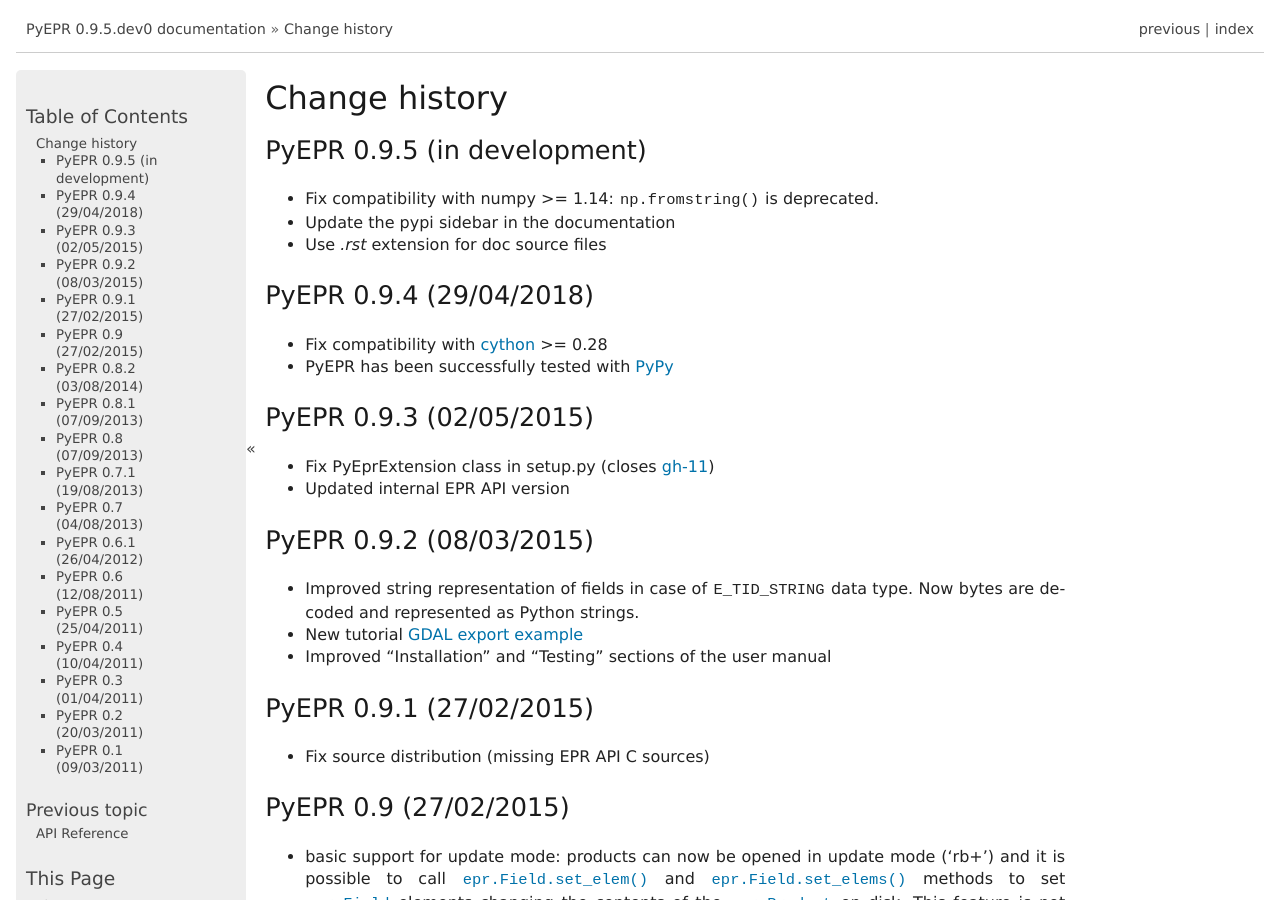
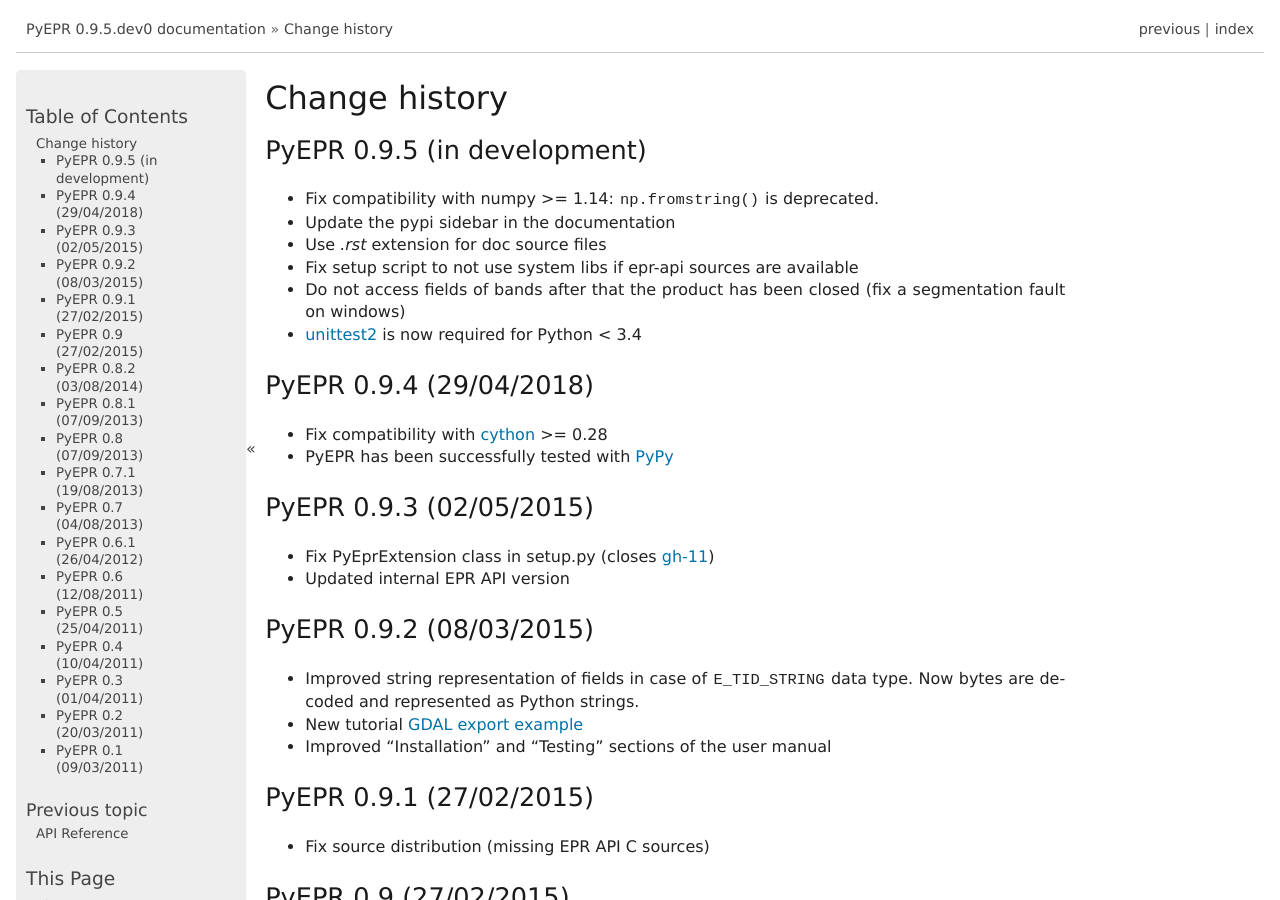
Before and after one commit to avalentino/pyepr, a Sphinx documentation site: the page built from doc/NEWS.rst, in a window 1280 px wide and 900 px high. Built offline with Sphinx 7.4.7, drawn with Linux system fonts in a browser that asks for light colours; formulas are drawn with MathJax 3.

Commit message:
Update the NEWS.rst file

```diff
--- a/doc/NEWS.rst
+++ b/doc/NEWS.rst
@@ -8,6 +8,12 @@
   is deprecated.
 * Update the pypi sidebar in the documentation
 * Use `.rst` extension for doc source files
+* Fix setup script to not use system libs if epr-api sources are available
+* Do not access fields of bands after that the product has been closed
+  (fix a segmentation fault on windows)
+* `unittest2`_ is now required for Python < 3.4
+
+.. _unittest2: https://pypi.org/project/unittest2
 
 
 PyEPR 0.9.4 (29/04/2018)
```
